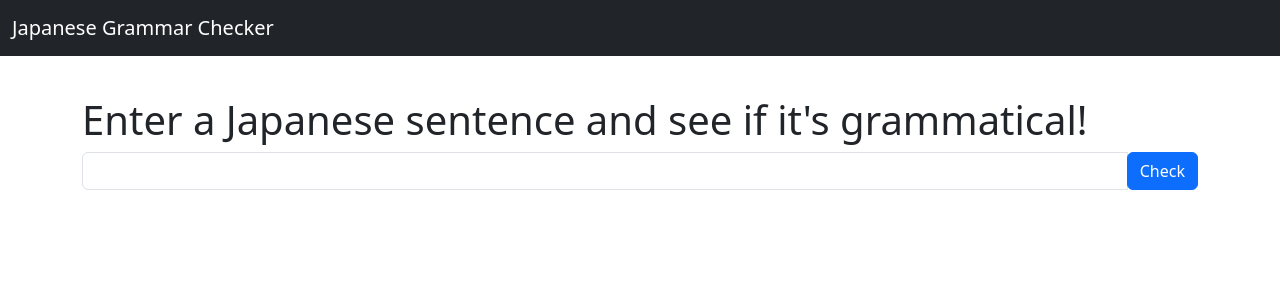
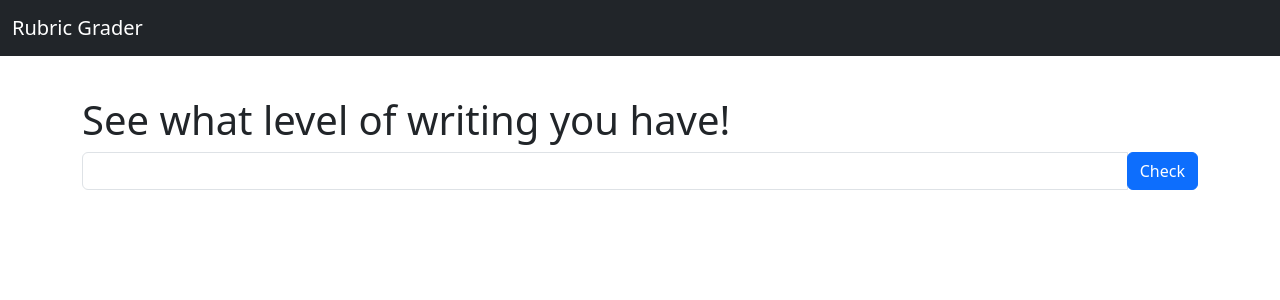
Before and after one commit to SakkiWakki/ErrorGPT, a Flask app: page / in a window 1280 px wide. Shown: the top 300 px of the page. Run offline with Flask 2, Linux system fonts and the light colour scheme.

Commit message:
Made a version of the tool for rubric grading

```diff
--- a/aiapi.py
+++ b/aiapi.py
@@ -12,7 +12,7 @@ openai.api_key = API_KEY
 
 def generate_response(prompt):
     messages = []
-    with open("Prompts/error") as system_content:
+    with open("Prompts/rubric") as system_content:
         messages.append({"role": "system", "content": system_content.read()})
     question = {'role': 'user', 'content': prompt}
 
--- a/templates/index.html
+++ b/templates/index.html
@@ -4,7 +4,7 @@
     <meta charset="utf-8">
     <meta http-equiv="x-ua-compatible" content="ie=edge">
     <meta name="viewport" content="width=device-width, initial-scale=1">
-    <meta name="description" content="A grammar checker for Japanese using ChatGPT.">
+    <meta name="description" content="A grader of English text">
 
     <title>Grammar Checker</title>
     <link rel="shortcut icon" type="image/x-icon" href="{{ url_for('static', filename='images/favicon.png') }}">
@@ -16,7 +16,7 @@
   <!-- Fixed navbar -->
   <nav class="navbar navbar-expand-md navbar-dark fixed-top bg-dark">
     <div class="container-fluid">
-      <a class="navbar-brand" href="#">Japanese Grammar Checker</a>
+      <a class="navbar-brand" href="#">Rubric Grader</a>
       <button class="navbar-toggler" type="button" data-bs-toggle="collapse" data-bs-target="#navbarCollapse" aria-controls="navbarCollapse" aria-expanded="false" aria-label="Toggle navigation">
         <span class="navbar-toggler-icon"></span>
       </button>
@@ -34,7 +34,7 @@
   <div class="container">
     <br>
     <br>
-    <h1 class="mt-5">Enter a Japanese sentence and see if it's grammatical!</h1>
+    <h1 class="mt-5">See what level of writing you have!</h1>
 
     <div id="list-group" class="list-group w-auto">
 
```
Also changed, not shown: 1 other file.
